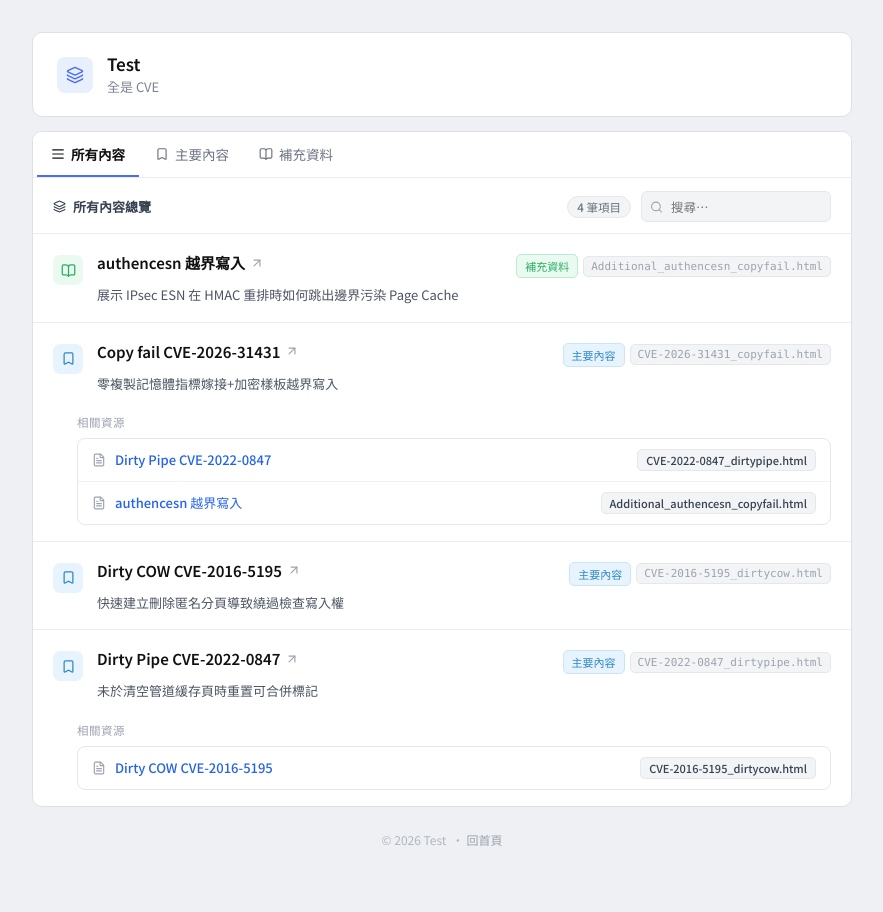
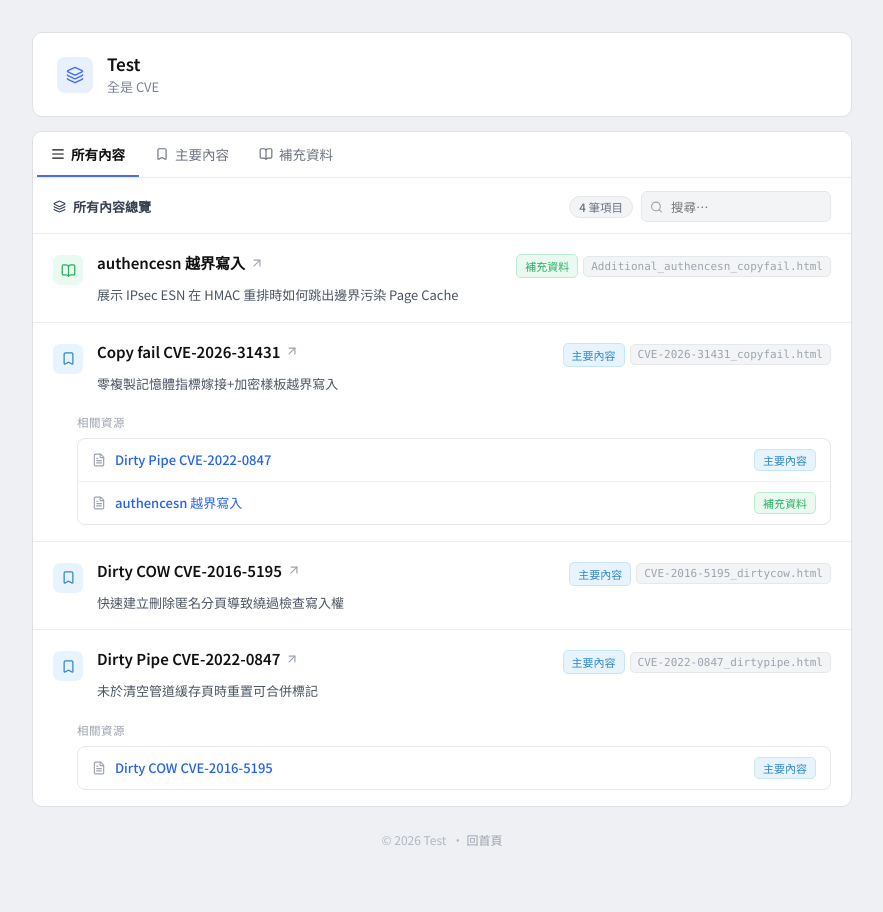
Before and after one commit to wantZzz/a1b2c3d4e5f67890f8e7d6c5b4a3f2e1d0c9b8a7, a Jekyll site: the page built from Test/index.html, in a window 1280 px wide. Shown: the whole page, without its empty margins (198-1081 px from the left). Built offline with Jekyll 4.4.1, drawn with Linux system fonts in a browser that asks for light colours.

Commit message:
Update cat.html

```diff
--- a/_layouts/cat.html
+++ b/_layouts/cat.html
@@ -53,12 +53,18 @@
         /* ── 區塊標題列 ── */
         .section-header {
             display: flex; align-items: center; justify-content: space-between;
+            flex-wrap: wrap; gap: 8px;
             padding: 13px 20px 11px; border-bottom: 1px solid #eaecf0;
         }
         .section-title { display: flex; align-items: center; gap: 7px; font-size: 13px; font-weight: 600; color: #374151; }
+        .section-right {
+            display: flex; align-items: center; gap: 8px;
+            flex-wrap: wrap; justify-content: flex-end;
+        }
         .count-badge {
             font-size: 11.5px; font-weight: 500; color: #6b7280;
             background: #f3f4f6; border: 1px solid #e5e7eb; border-radius: 20px; padding: 2px 9px;
+            white-space: nowrap;
         }
         .search-wrap { position: relative; }
         .search-wrap svg {
@@ -71,6 +77,13 @@
             outline: none; transition: border-color .15s, background .15s, width .2s;
         }
         .search-input:focus { background: #fff; border-color: #93a5f5; width: 230px; }
+        /* 搜尋框：窄版佔整行 */
+        @media (max-width: 480px) {
+            .section-right { width: 100%; }
+            .search-wrap   { flex: 1; }
+            .search-input  { width: 100%; }
+            .search-input:focus { width: 100%; }
+        }
 
         /* ── 1欄 Grid ── */
         .item-grid { display: grid; grid-template-columns: 1fr; }
@@ -89,23 +102,26 @@
             display: flex; align-items: center; justify-content: center;
             flex-shrink: 0; margin-top: 3px;
         }
-        .icon-primary     { background: #e8f4fd; color: #2f87c8; }
+        .icon-primary       { background: #e8f4fd; color: #2f87c8; }
         .icon-supplementary { background: #eafaf1; color: #27ae60; }
 
         .card-body { flex: 1; min-width: 0; padding-bottom: 16px; }
 
+        /* 標題列：標題 + 右側 meta，窄版 meta 換行 */
         .card-title-row {
-            display: flex; align-items: flex-start; justify-content: space-between; gap: 12px;
+            display: flex; align-items: flex-start; justify-content: space-between; gap: 10px;
         }
         .card-title {
             font-size: 15px; font-weight: 700; color: #111;
             display: flex; align-items: center; gap: 5px; line-height: 1.4;
             text-decoration: none; flex-shrink: 1; min-width: 0;
+            word-break: break-word;
         }
         .card-title svg { color: #9ca3af; flex-shrink: 0; }
         .card-title:hover { color: #3b5bdb; }
         .card-title:hover svg { color: #3b5bdb; }
 
+        /* 右側 meta：badge + chip，窄版時整個 meta 移到標題下方 */
         .card-meta {
             display: flex; align-items: center; gap: 5px;
             flex-shrink: 0; padding-top: 2px;
@@ -114,10 +130,8 @@
             font-size: 11px; font-weight: 500; padding: 3px 8px;
             border-radius: 5px; white-space: nowrap;
         }
-        .tag-primary     { background: #e8f4fd; color: #2f87c8; border: 1px solid #c8e6f7; }
+        .tag-primary       { background: #e8f4fd; color: #2f87c8; border: 1px solid #c8e6f7; }
         .tag-supplementary { background: #eafaf1; color: #27ae60; border: 1px solid #b8edcf; }
-        /* 寬度不足時隱藏 badge，file-chip 常駐 */
-        @media (max-width: 540px) { .tag-badge { display: none; } }
 
         .file-chip {
             font-size: 11px; color: #9ca3af;
@@ -125,13 +139,24 @@
             padding: 3px 7px; font-family: 'SF Mono', 'Consolas', monospace; white-space: nowrap;
         }
 
+        /* 窄版：meta 換到標題下一行；badge 隱藏，chip 常駐 */
+        @media (max-width: 480px) {
+            .card-title-row  { flex-direction: column; gap: 5px; }
+            .card-meta       { padding-top: 0; }
+            .tag-badge       { display: none; }
+        }
+
+        /* 說明：允許換行，避免截斷 */
         .card-desc {
             font-size: 13px; color: #4b5563;
             margin-top: 6px; line-height: 1.65;
+            word-break: break-word; overflow-wrap: anywhere;
         }
 
         /* ── 子連結區 ── */
         .sub-section { padding: 0 20px 16px 44px; }
+        @media (max-width: 480px) { .sub-section { padding-left: 20px; } }
+
         .sub-section-label {
             font-size: 11.5px; font-weight: 500; color: #9ca3af;
             letter-spacing: 0.04em; margin-bottom: 8px; margin-top: 4px;
@@ -140,22 +165,36 @@
             border: 1px solid #e5e7eb; border-radius: 8px; overflow: hidden;
             background: #fff;
         }
+        /* 子連結行：寬版橫排，窄版換行 */
         .sub-link-row {
             display: flex; align-items: center; justify-content: space-between;
+            flex-wrap: wrap; gap: 4px;
             padding: 10px 14px; border-bottom: 1px solid #f0f2f5;
             text-decoration: none; color: #374151; font-size: 13px;
             transition: background .1s;
         }
         .sub-link-row:last-child { border-bottom: none; }
         .sub-link-row:hover { background: #f8f9fb; }
-        .sub-link-left { display: flex; align-items: center; gap: 9px; min-width: 0; }
+        .sub-link-left { display: flex; align-items: center; gap: 9px; min-width: 0; flex: 1; }
         .sub-link-left svg { color: #9ca3af; flex-shrink: 0; }
-        .sub-link-text { color: #2563eb; font-weight: 500; }
+        .sub-link-text { color: #2563eb; font-weight: 500; word-break: break-word; }
         .sub-link-row:hover .sub-link-text { text-decoration: underline; }
+
+        /* 子連結 badge：role 類型，不再用 file-chip */
         .sub-badge {
             font-size: 11px; padding: 2px 8px; border-radius: 5px;
             font-weight: 500; white-space: nowrap; flex-shrink: 0;
-            background: #f3f4f6; color: #374151; border: 1px solid #e5e7eb;
+        }
+        .sub-badge.sub-primary       { background: #e8f4fd; color: #2f87c8; border: 1px solid #c8e6f7; }
+        .sub-badge.sub-supplementary { background: #eafaf1; color: #27ae60; border: 1px solid #b8edcf; }
+
+        /* 窄版：badge 換行後佔整行；再更窄只顯示一個 */
+        @media (max-width: 480px) {
+            .sub-link-row  { flex-direction: column; align-items: flex-start; }
+            .sub-badge     { align-self: flex-start; }
+        }
+        @media (max-width: 360px) {
+            .sub-badge + .sub-badge { display: none; }
         }
 
         /* ── 無結果 ── */
@@ -204,7 +243,7 @@
                 <i data-lucide="layers" style="width:13px;height:13px;"></i>
                 <span id="sectionTitle">所有內容總覽</span>
             </div>
-            <div style="display:flex;align-items:center;gap:10px;">
+            <div class="section-right">
                 <span class="count-badge" id="countBadge"></span>
                 <div class="search-wrap">
                     <i data-lucide="search" style="width:13px;height:13px;"></i>
@@ -281,14 +322,16 @@
                 <div class="sub-section-label">相關資源</div>
                 <div class="sub-link-list">
                     ${p.related.map(rel => {
-                        const relTitle = titleMap[rel] || rel;
+                        const relTitle = titleMap[rel]       || rel;
+                        const relRole  = roleMap[rel]        || 'primary';
+                        const relCfg   = ROLE_CONFIG[relRole] || ROLE_CONFIG.primary;
                         const relUrl   = siteBaseUrl + currentPageDir + rel;
                         return `<a href="${esc(relUrl)}" class="sub-link-row">
                             <span class="sub-link-left">
                                 <i data-lucide="file-text" style="width:14px;height:14px;"></i>
                                 <span class="sub-link-text">${esc(relTitle)}</span>
                             </span>
-                            <span class="sub-badge">${esc(rel)}</span>
+                            <span class="sub-badge sub-${relRole}">${relCfg.label}</span>
                         </a>`;
                     }).join('')}
                 </div>
```
Also changed, not shown: other parts of _layouts/cat.html (+3 -1 lines).
